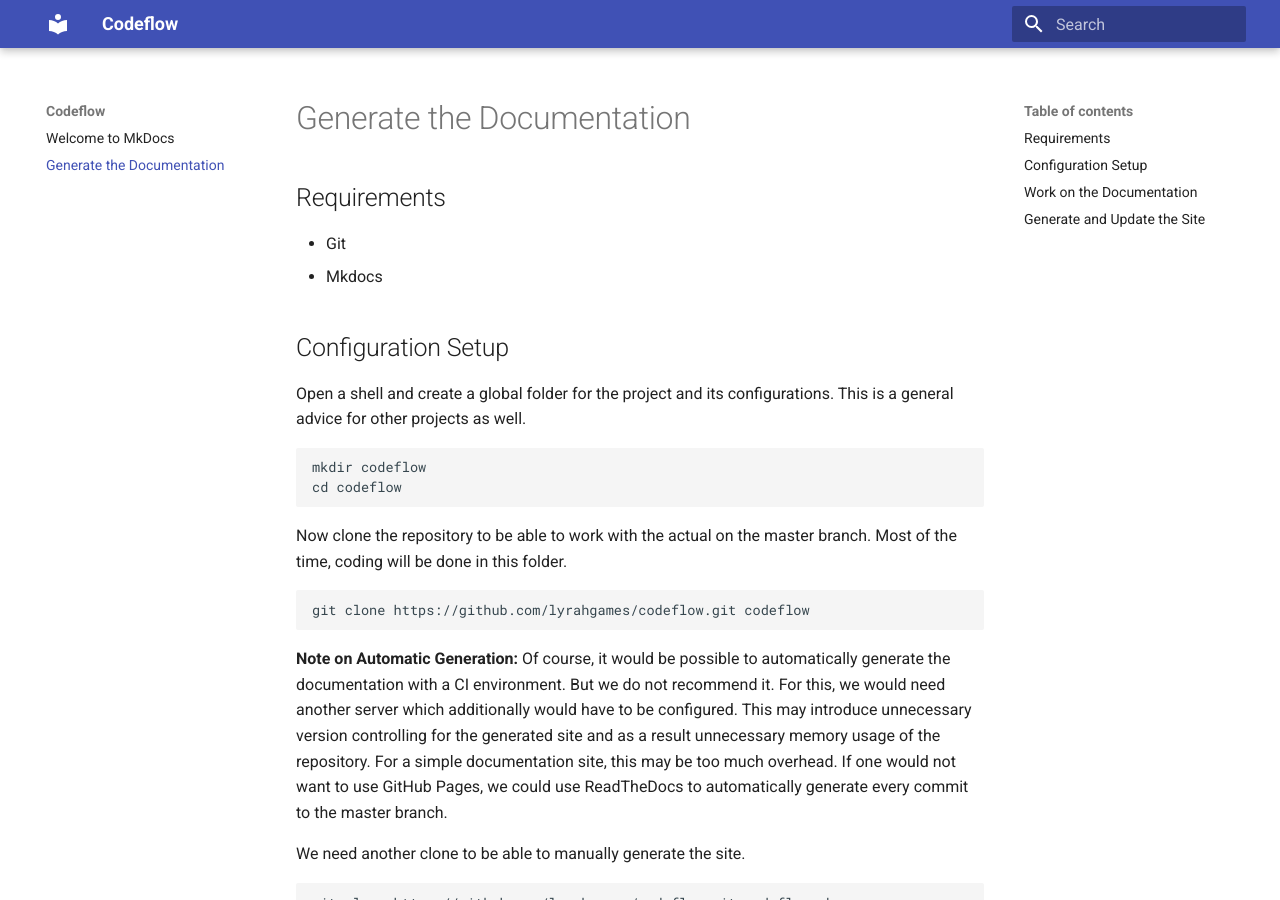
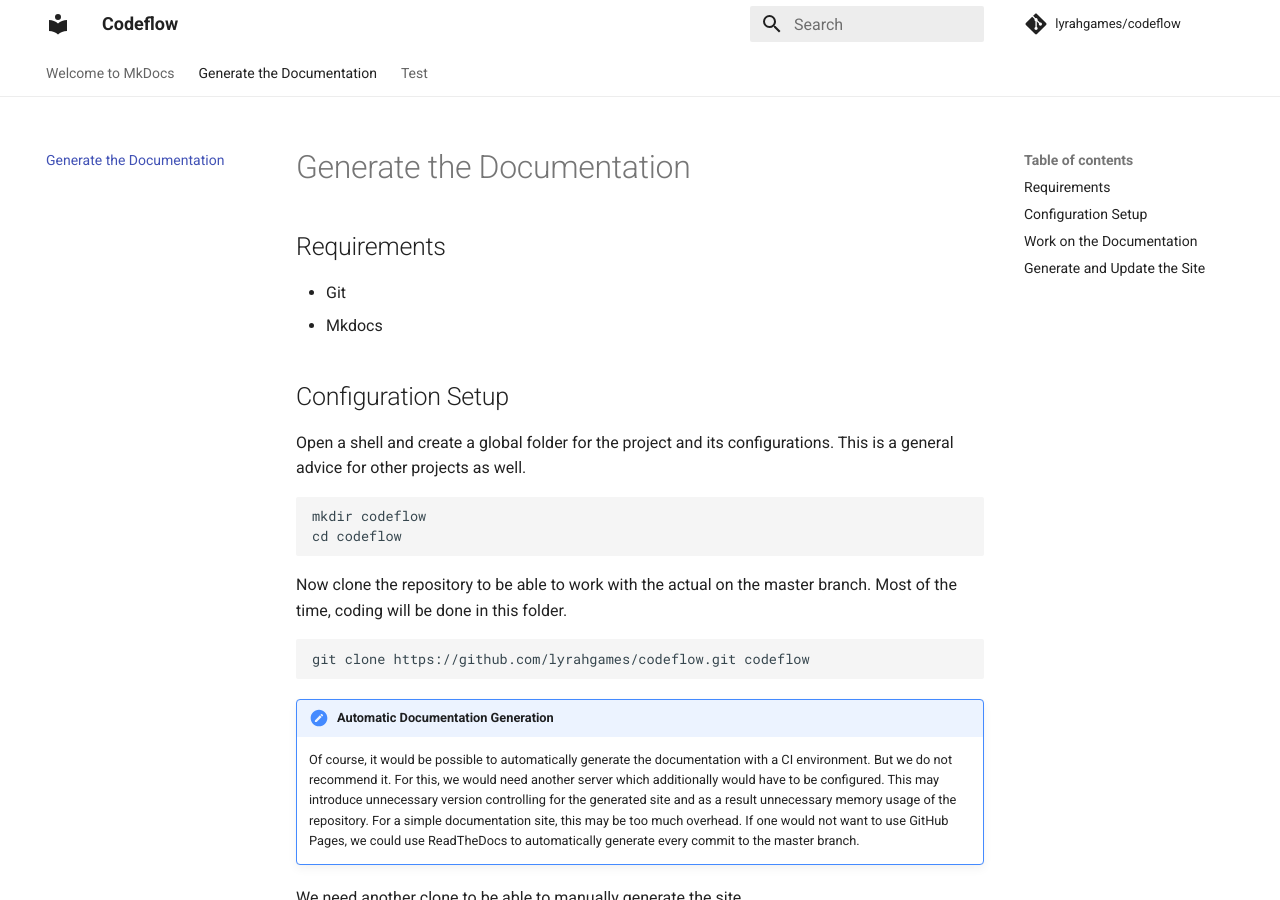
Before and after one commit to lyrahgames/codeflow, an MkDocs documentation site: the page built from docs/mkdocs/docs/generate_documentation.md, in a window 1280 px wide and 900 px high. Built offline with MkDocs 1.6.1 and Material for MkDocs 9.7.7, drawn with Linux system fonts in a browser that asks for light colours; comment, search, counter and statistics services are not loaded.

Commit message:
Adjust documentation configuration and add plugins

```diff
--- a/docs/mkdocs/docs/generate_documentation.md
+++ b/docs/mkdocs/docs/generate_documentation.md
@@ -16,13 +16,13 @@
 
     git clone https://github.com/lyrahgames/codeflow.git codeflow
 
-**Note on Automatic Generation:**
-Of course, it would be possible to automatically generate the documentation with a CI environment.
-But we do not recommend it.
-For this, we would need another server which additionally would have to be configured.
-This may introduce unnecessary version controlling for the generated site and as a result unnecessary memory usage of the repository.
-For a simple documentation site, this may be too much overhead.
-If one would not want to use GitHub Pages, we could use ReadTheDocs to automatically generate every commit to the master branch.
+!!! note "Automatic Documentation Generation"
+    Of course, it would be possible to automatically generate the documentation with a CI environment.
+    But we do not recommend it.
+    For this, we would need another server which additionally would have to be configured.
+    This may introduce unnecessary version controlling for the generated site and as a result unnecessary memory usage of the repository.
+    For a simple documentation site, this may be too much overhead.
+    If one would not want to use GitHub Pages, we could use ReadTheDocs to automatically generate every commit to the master branch.
 
 We need another clone to be able to manually generate the site.
 
--- a/docs/mkdocs/mkdocs.yml
+++ b/docs/mkdocs/mkdocs.yml
@@ -1,3 +1,62 @@
 site_name: Codeflow
+
 theme:
   name: material
+  features:
+    - tabs
+  palette:
+    # scheme: default
+    scheme: preference
+    primary: white
+    accent: indigo
+    font:
+      text: Roboto
+      code: Roboto Mono
+    icon:
+      logo: material/library
+      repo: fontawesome/brands/git-alt
+
+repo_name: lyrahgames/codeflow
+repo_url: https://github.com/lyrahgames/codeflow
+
+extra:
+  social:
+    - icon: fontawesome/brands/github-alt
+      link: https://github.com/lyrahgames
+
+markdown_extensions:
+  - admonition
+  - codehilite:
+      guess_lang: false
+      linenums: false
+  - toc:
+      permalink: true
+  - meta
+  - pymdownx.arithmatex
+  - pymdownx.betterem:
+      smart_enable: all
+  - pymdownx.caret
+  - pymdownx.critic
+  - pymdownx.details
+  - pymdownx.emoji:
+      emoji_index: !!python/name:materialx.emoji.twemoji
+      emoji_generator: !!python/name:materialx.emoji.to_svg
+  - pymdownx.inlinehilite
+  - pymdownx.magiclink
+  - pymdownx.mark
+  - pymdownx.smartsymbols
+  - pymdownx.superfences
+  - pymdownx.tasklist:
+      custom_checkbox: true
+  - pymdownx.tabbed
+  - pymdownx.tilde
+
+extra_javascript:
+  - https://cdnjs.cloudflare.com/ajax/libs/mathjax/2.7.0/MathJax.js?config=TeX-MML-AM_CHTML
+
+plugins:
+  - search
+  - minify:
+      minify_html: true
+  - git-revision-date-localized
+  - awesome-pages
--- /dev/null
+++ b/docs/mkdocs/requirements.txt
@@ -0,0 +1,5 @@
+mkdocs
+mkdocs-material
+mkdocs-minify-plugin
+mkdocs-git-revision-date-localized-plugin
+mkdocs-awesome-pages-plugin
```
Also changed, not shown: docs/mkdocs/docs/test.md (added, +25 -0 lines), 1 other file.
